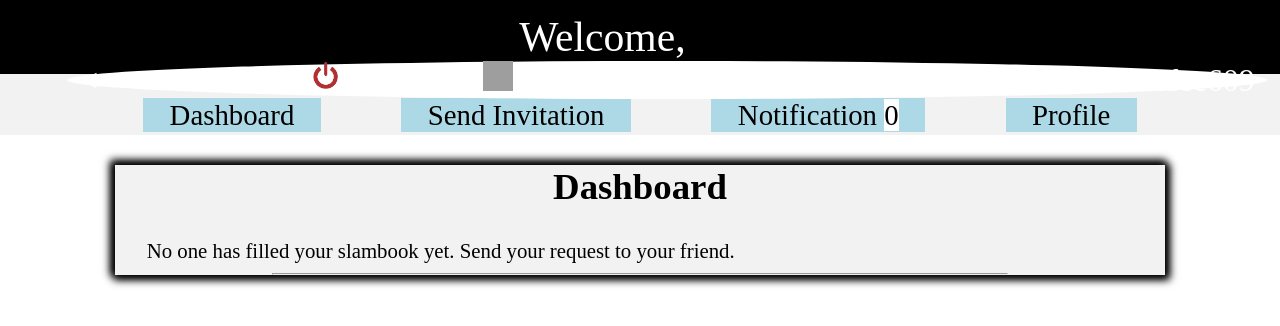
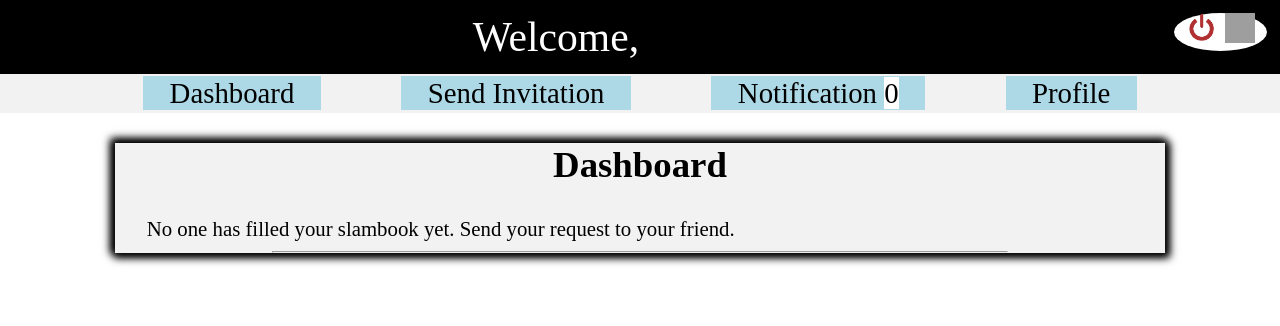
Before and after one commit to amargosavi68/Slambook, a PHP site: page /dash.php?data1=1 in a window 1280 px wide. Shown: the top 326 px of the page. Run offline with PHP 8.4, Linux system fonts and the light colour scheme; data that the repository does not hold is empty; some web fonts are replaced; grey boxes are pictures that could not be loaded.

Commit message:
Dash modified

```diff
--- a/dash.php
+++ b/dash.php
@@ -124,11 +124,8 @@
 	<header>
 			<label>Welcome,</label><label id="user"></label>
 		<div class="logout">
-<<<<<<< HEAD
 			<a href="login.php\data='lg'"><img src="Images\lg.png" height="30px" width="30px" alt="Logout Button"></a>
-=======
 			<a href="login.php"><img src="https://external-content.duckduckgo.com/iu/?u=https%3A%2F%2Fcdn.iconscout.com%2Ficon%2Fpremium%2Fpng-256-thumb%2Flogout-1-110657.png&f=1&nofb=1" height="30px" width="30px" alt="Logout Button"></a>
->>>>>>> 5f141986d0e06a9344ad2c8fe290f9fb8cfcc609
 		</div>
 	</header>
 
```
